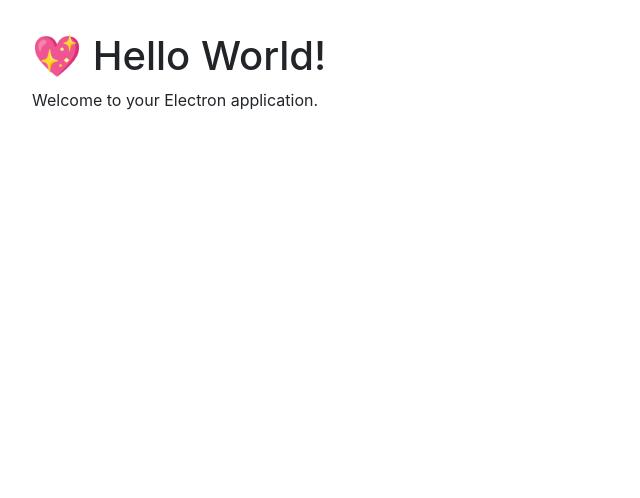
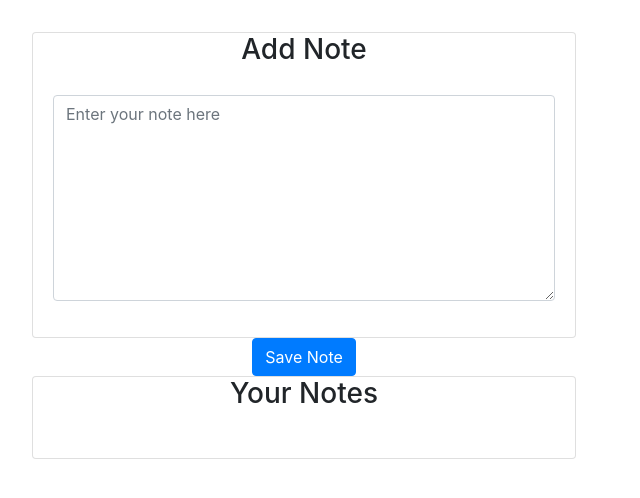
Before and after one commit to kyle627/KyleNote, an Electron app: page src/index.html in a window 1280 px wide. Shown: the whole page, without its empty margins (0-640 px from the left). Drawn offline with nearby package versions, Linux system fonts and the light colour scheme; no server answers.

Commit message:
some fun stuff, notes do not save and re display yet

```diff
--- a/src/index.css
+++ b/src/index.css
@@ -4,3 +4,6 @@
   max-width: 38rem;
   padding: 2rem;
 }
+.add-note , .user-notes{
+  text-align: center;
+}
--- a/src/index.html
+++ b/src/index.html
@@ -7,6 +7,8 @@
     <!-- Bootstrap CSS -->
     <link rel="stylesheet" href="./contents/bootstrap/4.5.3/css/bootstrap.min.css" />
 
+    <script src="index.js"></script>
+
     <!-- Bootstrap Optional JavaScript -->
     <!-- jQuery first, then Popper.js, then Bootstrap JS -->
     <script>let $ = require('jquery');</script>
@@ -15,8 +17,25 @@
 
   </head>
   <body>
-    <h1>💖 Hello World!</h1>
-    <p>Welcome to your Electron application.</p>
-
+    <div class="add-note">
+      <div class="card">
+        <h3 style="text-align: center;">Add Note</h3>
+        <div class="card-body">
+          <form class="form-group">
+            <textarea class="form-control" placeholder="Enter your note here" rows="8" cols="8" id="new-note"></textarea>
+          </form>
+        </div>
+      </div>
+      <button type="button" onclick="getNote()" class="btn btn-primary" style="margin-top: auto;">Save Note</button>
+    </div>
+    <div class="user-notes">
+      <div class="card">
+        <h3>Your Notes</h3>
+        <div class="card-body">
+          <div class="card-body-notes" id="card-body-notes">
+          </div>
+        </div>
+      </div>
+    </div>
   </body>
 </html>
--- a/src/index.js
+++ b/src/index.js
@@ -18,6 +18,7 @@
 
   // Open the DevTools.
   mainWindow.webContents.openDevTools();
+
 };
 
 // This method will be called when Electron has finished
@@ -44,3 +45,15 @@
 
 // In this file you can include the rest of your app's specific main process
 // code. You can also put them in separate files and import them here.
+
+function getNote(){
+  let inNote = document.getElementById('new-note').value;
+  let div = document.getElementById('card-body-notes');
+  let output = document.createElement("textarea");
+  output.className = "form-control";
+  output.value = inNote;
+  output.cols = 8;
+  output.rows = 2;
+  div.appendChild(output);
+  document.getElementById('new-note').value = "Enter another note";
+}
```
